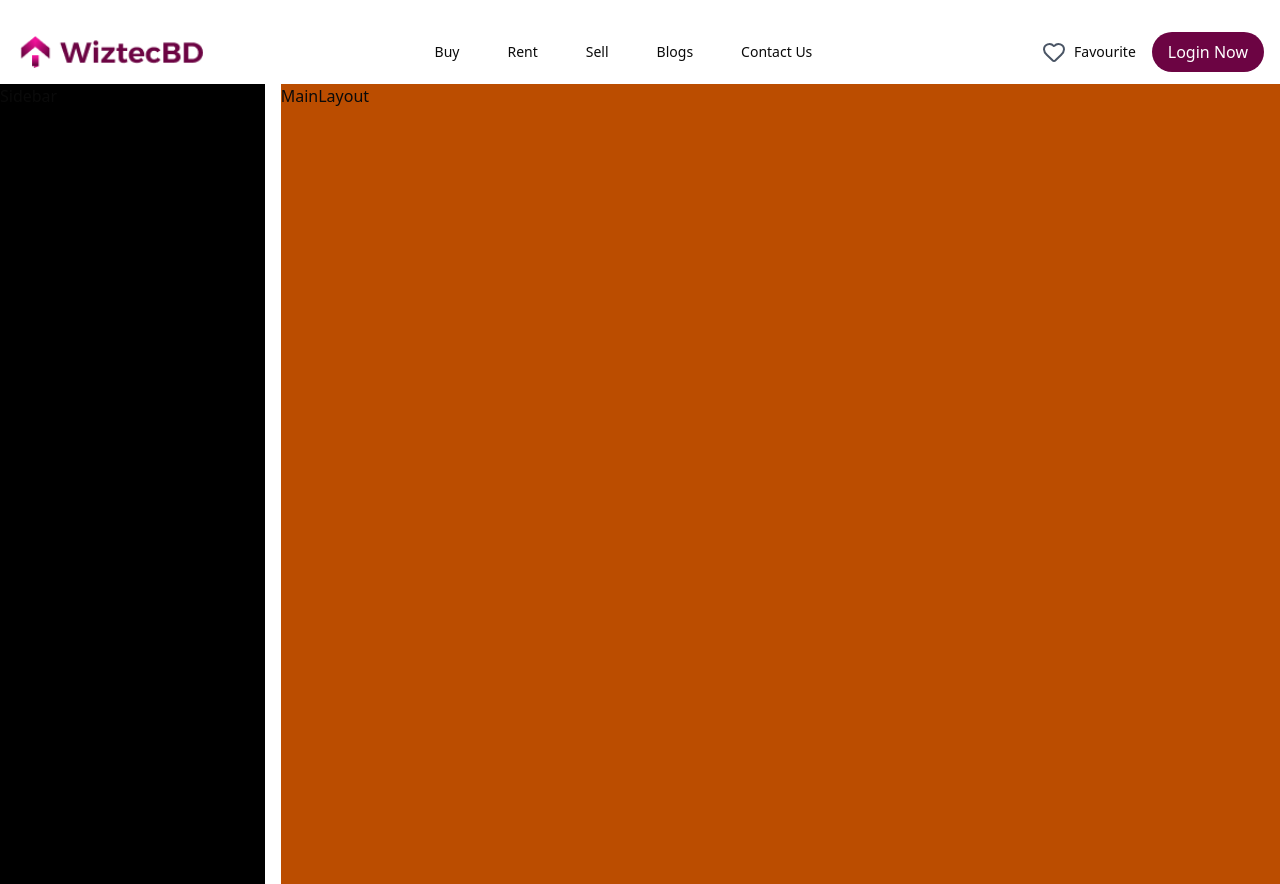
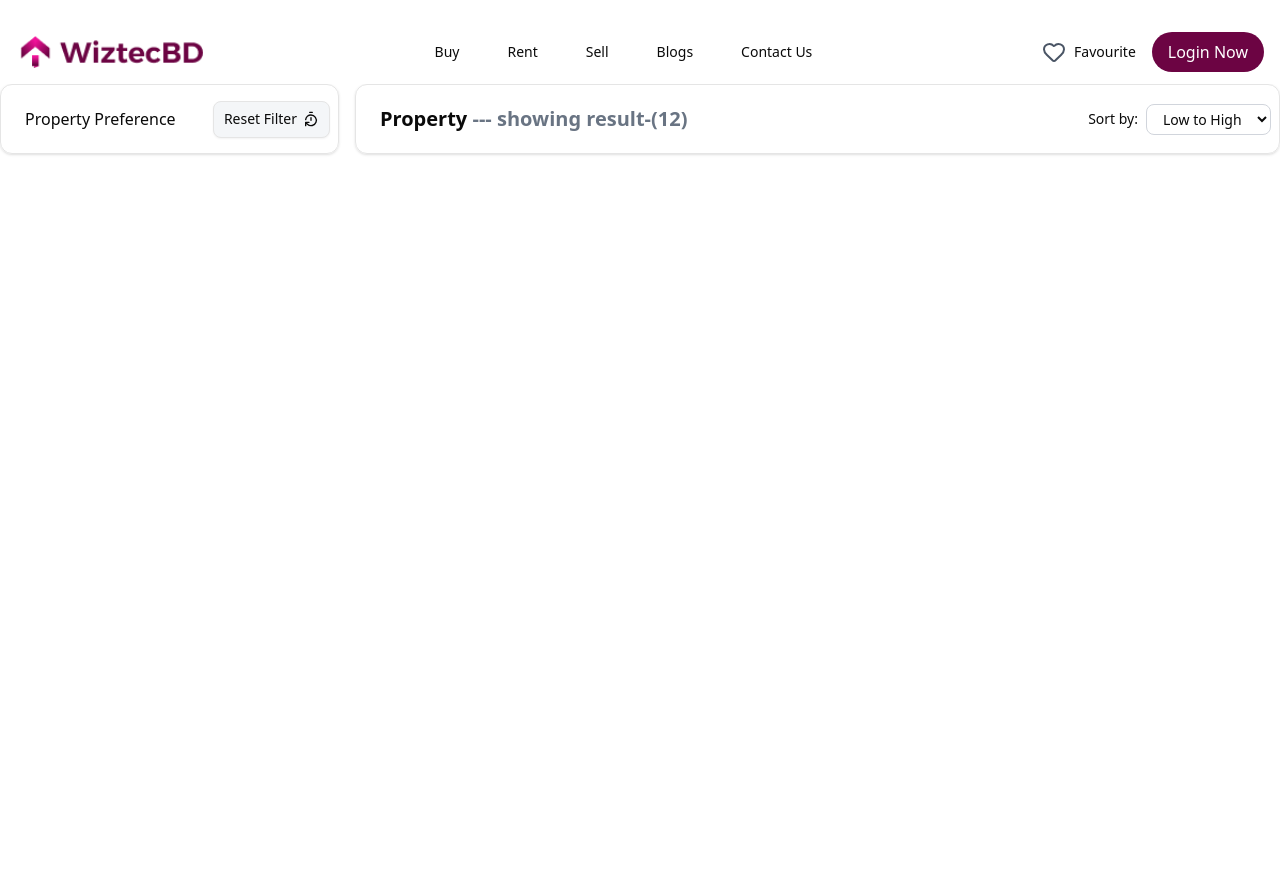
Before and after one commit to tanvirbadsha/wiztechh_bd, a React (Vite) app: page / in a window 1280 px wide. Built offline with nearby package versions, Linux system fonts and the light colour scheme.

Commit message:
added panelContainer component and mock data for accordion

```diff
--- a/package.json
+++ b/package.json
@@ -11,6 +11,7 @@
   },
   "dependencies": {
     "@radix-ui/react-navigation-menu": "^1.2.14",
+    "@radix-ui/react-slot": "^1.2.4",
     "@tailwindcss/vite": "^4.1.17",
     "class-variance-authority": "^0.7.1",
     "clsx": "^2.1.1",
--- a/src/components/layouts/PanelContainer.jsx
+++ b/src/components/layouts/PanelContainer.jsx
@@ -1,3 +1,7 @@
 export default function PanelContainer({ children }) {
-  return <div>{children}</div>;
+  return (
+    <div className="shadow w-full flex justify-between items-center p-2 min-h-[70px] rounded-[12px] border">
+      {children}
+    </div>
+  );
 }
--- a/src/components/main_layout/MainContentLayout.jsx
+++ b/src/components/main_layout/MainContentLayout.jsx
@@ -1,3 +1,31 @@
+import { useState } from "react";
+import PanelContainer from "../layouts/PanelContainer";
+
 export default function MainContentLayout() {
-  return <div className="h-screen bg-amber-700 w-full">MainLayout</div>;
+  const [sortBy, setSortBy] = useState("Low to High");
+
+  return (
+    <div className="h-screen flex-1">
+      <PanelContainer>
+        <p className="text-[20px] px-4 font-semibold">
+          Property{" "}
+          <span className="text-[#697483]">--- showing result-(12)</span>
+        </p>
+        <div className="flex items-center gap-2">
+          <label htmlFor="sort-select" className="text-sm font-medium">
+            Sort by:
+          </label>
+          <select
+            id="sort-select"
+            value={sortBy}
+            onChange={(e) => setSortBy(e.target.value)}
+            className="px-3 py-1 border border-gray-300 rounded-md text-sm focus:outline-none focus:ring-2 focus:ring-blue-500"
+          >
+            <option value="Low to High">Low to High</option>
+            <option value="High to Low">High to Low</option>
+          </select>
+        </div>
+      </PanelContainer>
+    </div>
+  );
 }
--- a/src/components/sidebar/Sidebar.jsx
+++ b/src/components/sidebar/Sidebar.jsx
@@ -1,3 +1,20 @@
+import { Button } from "@/components/ui/button";
+import { TimerReset } from "lucide-react";
+import PanelContainer from "../layouts/PanelContainer";
+
 export default function Sidebar() {
-  return <div className="h-screen bg-black w-[339px]">Sidebar</div>;
+  return (
+    <div className="h-screen w-[339px] shrink-0">
+      <PanelContainer>
+        <p className="text-[16px] px-4">Property Preference</p>
+        <Button
+          variant="outline"
+          size="sm"
+          className="px-4 py-[17.5px] cursor-pointer bg-[#F4F6F8]"
+        >
+          Reset Filter <TimerReset />
+        </Button>
+      </PanelContainer>
+    </div>
+  );
 }
--- /dev/null
+++ b/src/components/ui/button.jsx
@@ -0,0 +1,56 @@
+import * as React from "react"
+import { Slot } from "@radix-ui/react-slot"
+import { cva } from "class-variance-authority";
+
+import { cn } from "@/lib/utils"
+
+const buttonVariants = cva(
+  "inline-flex items-center justify-center gap-2 whitespace-nowrap rounded-md text-sm font-medium transition-all disabled:pointer-events-none disabled:opacity-50 [&_svg]:pointer-events-none [&_svg:not([class*='size-'])]:size-4 shrink-0 [&_svg]:shrink-0 outline-none focus-visible:border-ring focus-visible:ring-ring/50 focus-visible:ring-[3px] aria-invalid:ring-destructive/20 dark:aria-invalid:ring-destructive/40 aria-invalid:border-destructive",
+  {
+    variants: {
+      variant: {
+        default: "bg-primary text-primary-foreground hover:bg-primary/90",
+        destructive:
+          "bg-destructive text-white hover:bg-destructive/90 focus-visible:ring-destructive/20 dark:focus-visible:ring-destructive/40 dark:bg-destructive/60",
+        outline:
+          "border bg-background shadow-xs hover:bg-accent hover:text-accent-foreground dark:bg-input/30 dark:border-input dark:hover:bg-input/50",
+        secondary:
+          "bg-secondary text-secondary-foreground hover:bg-secondary/80",
+        ghost:
+          "hover:bg-accent hover:text-accent-foreground dark:hover:bg-accent/50",
+        link: "text-primary underline-offset-4 hover:underline",
+      },
+      size: {
+        default: "h-9 px-4 py-2 has-[>svg]:px-3",
+        sm: "h-8 rounded-md gap-1.5 px-3 has-[>svg]:px-2.5",
+        lg: "h-10 rounded-md px-6 has-[>svg]:px-4",
+        icon: "size-9",
+        "icon-sm": "size-8",
+        "icon-lg": "size-10",
+      },
+    },
+    defaultVariants: {
+      variant: "default",
+      size: "default",
+    },
+  }
+)
+
+function Button({
+  className,
+  variant,
+  size,
+  asChild = false,
+  ...props
+}) {
+  const Comp = asChild ? Slot : "button"
+
+  return (
+    <Comp
+      data-slot="button"
+      className={cn(buttonVariants({ variant, size, className }))}
+      {...props} />
+  );
+}
+
+export { Button, buttonVariants }
--- /dev/null
+++ b/src/data/propertReference.js
@@ -0,0 +1,16 @@
+export const propertyCategoryData = {
+  suburb: [
+    "Eshelby Drive, Cranbrook",
+    "2-6 Eshelby Dr, Cannonvale",
+    "59/3 Eshelby Drive Cannonvale",
+  ],
+  propertyType: [
+    "house",
+    "Land",
+    "Appartment",
+    "Town House",
+    "Villa",
+    "Acreage",
+  ],
+  amenities: ["Per-friendly", "Parking", "Private Pool", "Private Pool"],
+};
```
Also changed, not shown: 1 other file (tests, documents, lock files or other folders).
